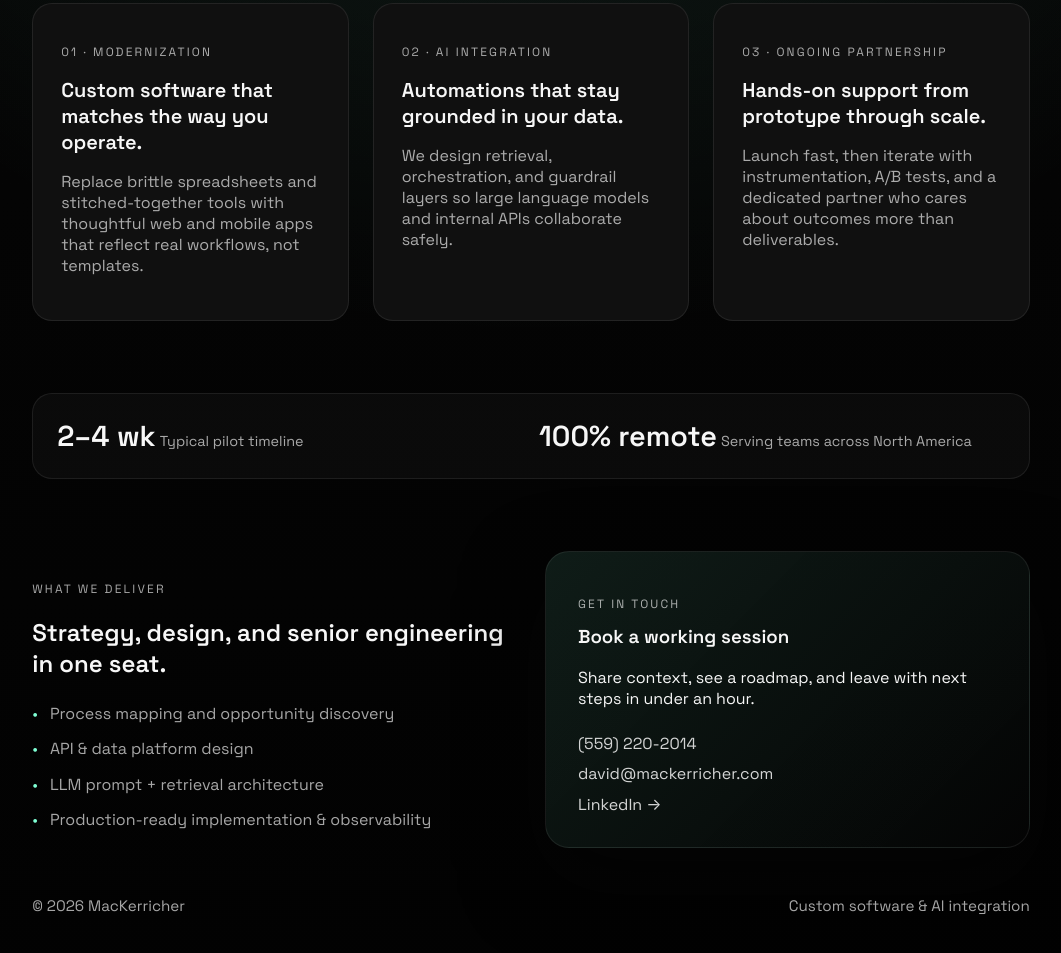
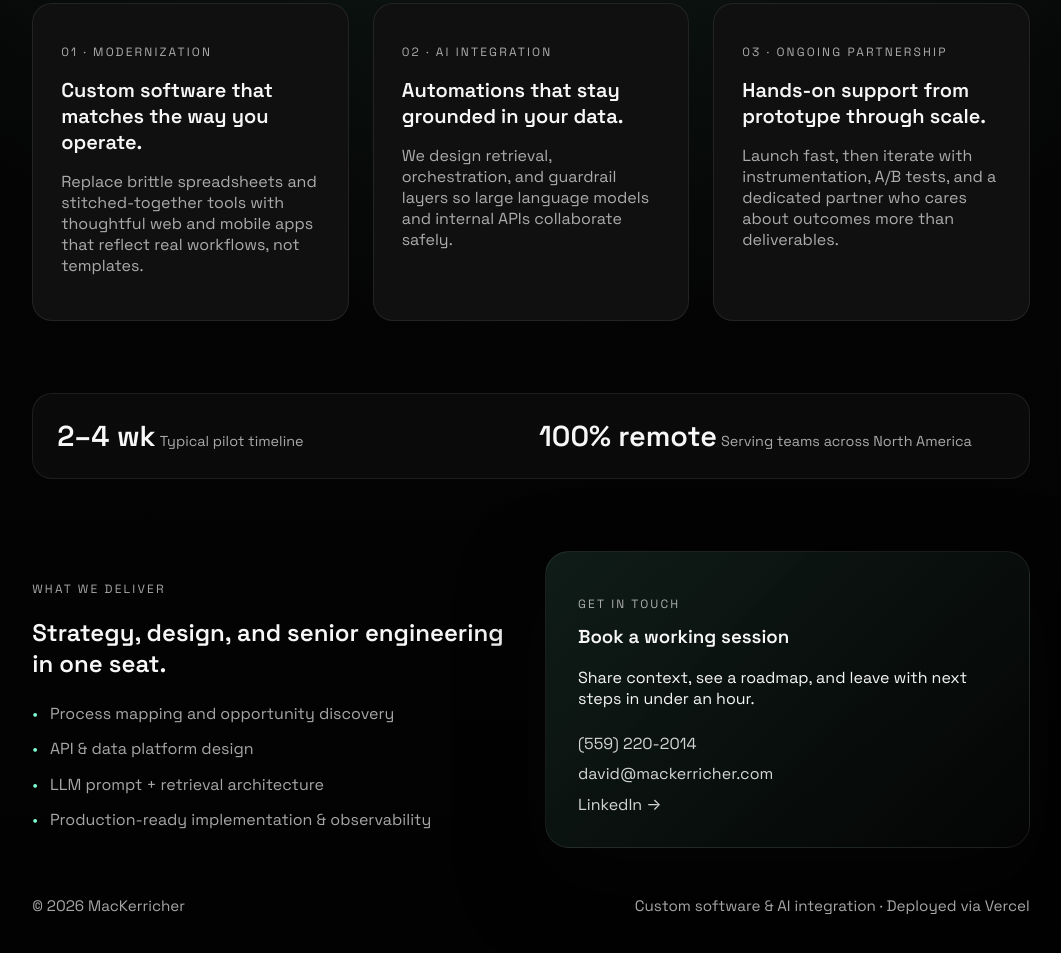
Before and after one commit to davidames0523/mackerricher, a plain HTML site: page index.html in a window 1280 px wide. Shown: the part 611-1564 px from the top of the page, without its empty margins (109-1170 px from the left). Drawn offline with Linux system fonts and the light colour scheme.

Commit message:
chore: verify Vercel deploy pipeline

```diff
--- a/index.html
+++ b/index.html
@@ -109,7 +109,7 @@
 
     <footer class="site-footer">
       <span>© <span id="year"></span> MacKerricher</span>
-      <span>Custom software & AI integration</span>
+      <span>Custom software & AI integration · Deployed via Vercel</span>
     </footer>
   </div>
 
```
